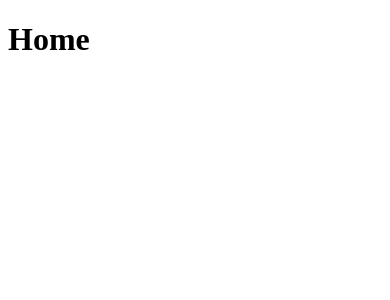
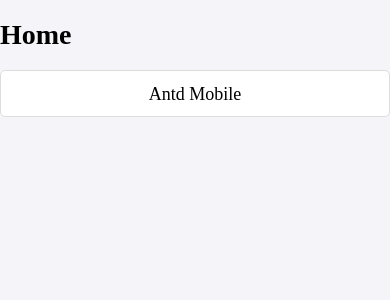
Before and after one commit to mischnic/parcel-issue-demo-2837, a React (Vite) app: page / in a window 390 px wide. Shown: the top 300 px of the page. Built offline with nearby package versions, Linux system fonts and the light colour scheme.

Commit message:
introduce antd-mobile

```diff
--- a/package.json
+++ b/package.json
@@ -14,6 +14,7 @@
     }
   },
   "dependencies": {
+    "antd-mobile": "^2.2.11",
     "lodash": "^4.17.11",
     "react": "^16.8.5",
     "react-dom": "^16.8.5",
--- /dev/null
+++ b/src/index.css
@@ -0,0 +1 @@
+@import "../node_modules/antd-mobile/dist/antd-mobile.css";
--- a/src/index.html
+++ b/src/index.html
@@ -4,6 +4,7 @@
     <meta charset="UTF-8" />
     <title>PJA</title>
     <link rel="shortcut icon" href="./images/favicon.ico" />
+    <link rel="stylesheet" type="text/css" href="./index.css" />
   </head>
   <body>
     <div id="root"></div>
--- a/src/pages/Home.js
+++ b/src/pages/Home.js
@@ -1,11 +1,13 @@
 // @flow
 
 import * as React from "react";
+import { Button } from "antd-mobile";
 
 const Home = () => {
   return (
     <div>
       <h1>Home</h1>
+      <Button>Antd Mobile</Button>
     </div>
   );
 };
```
